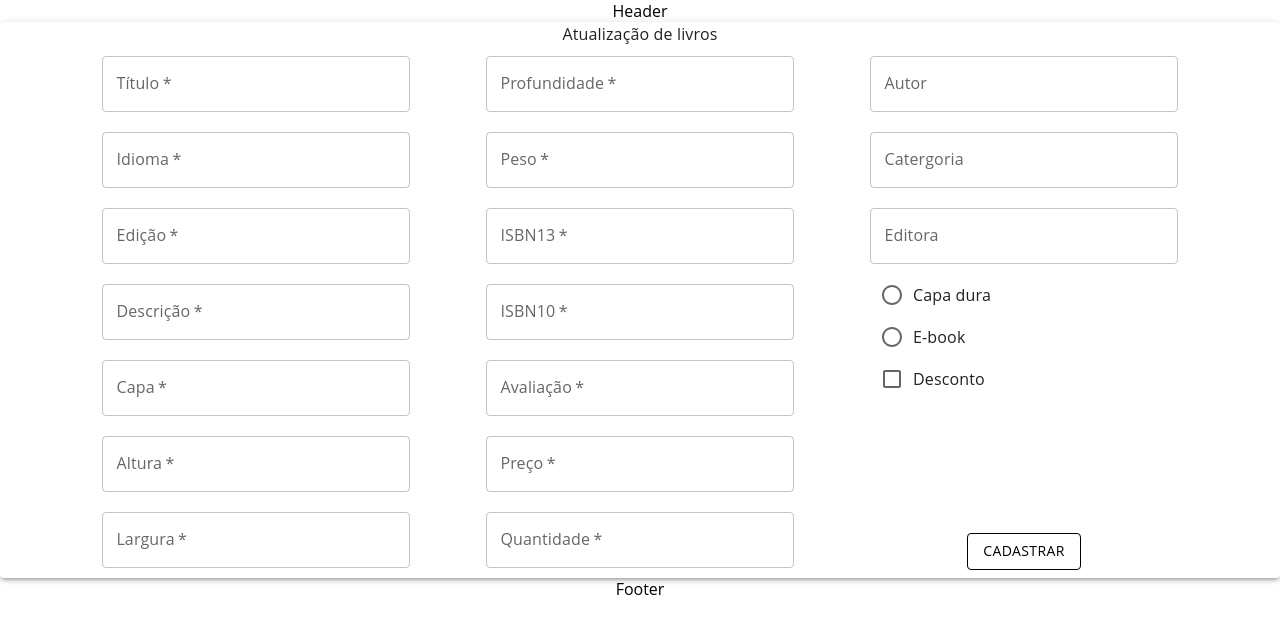
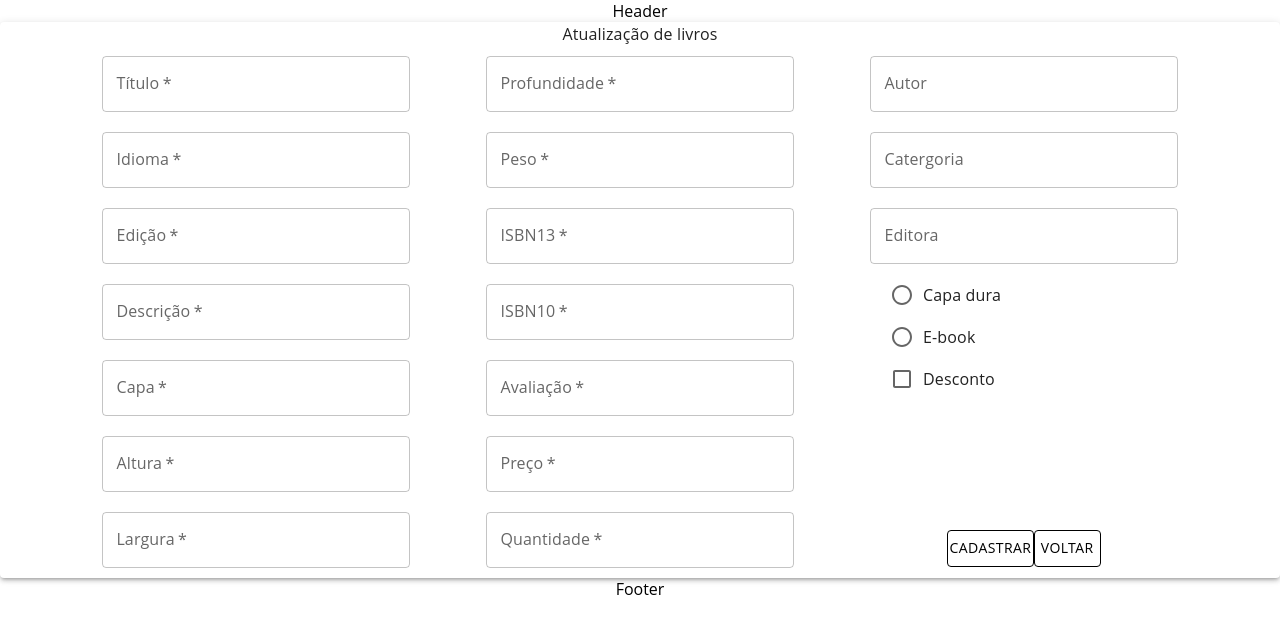
Before and after one commit to joaodath/front-ecommerce-osf, a React (Create React App) app: page /produtos in a window 1280 px wide. Shown: the top 634 px of the page. Built offline with nearby package versions, Linux system fonts and the light colour scheme; no server answers.

Commit message:
feat(books) add create update book component

```diff
--- a/src/pages/Products/UpdateBook.jsx
+++ b/src/pages/Products/UpdateBook.jsx
@@ -1,6 +1,7 @@
 import { TextField, Grid, FormControlLabel, Checkbox, Radio, RadioGroup , Box, Button, Typography, Paper} from '@material-ui/core'
 import { styled } from '@mui/material/styles';
 import React, {useState, useEffect} from 'react'
+import {Link} from 'react-router'
 
 
 const handleSubmit = async(e) =>{
@@ -69,7 +70,7 @@ const handleSubmit = async(e) =>{
         publisher
     }
 
-    const response = await fetch('https://backend-osf-release-0-4-zallyo.herokuapp.com/books/1', {
+    const response = await fetch('https://backend-osf-release-0-4-zallyo.herokuapp.com/books/8', {
         method: "PATCH",
         headers: new Headers({
           "Content-type": "application/json",
@@ -85,9 +86,20 @@ const handleSubmit = async(e) =>{
 const ButtonCriar = styled(Button)(() =>({
     borderColor: 'black',
     color: 'black',
-    marginTop: 133,
+    padding: '5 10',
     '&:hover': {
         backgroundColor: 'red',
+        color: 'white',
+        border: 'none'
+    }
+}))
+
+const ButtonVoltar = styled(Button)(() =>({
+    borderColor: 'black',
+    color: 'black',
+    padding: '0 10',
+    '&:hover': {
+        backgroundColor: '#0000ff',
         color: 'white',
         border: 'none'
     }
@@ -134,20 +146,25 @@ function UpdateBook() {
                         <TextField required variant='outlined' label="Preço" type='number' name="price" defaultValue={book.price} style={{margin: 10, width: '80%'}}/>
                         <TextField required variant='outlined' label="Quantidade" type='number' name="inventoryAmount" defaultValue={book.inventoryAmount} style={{margin: 10, width: '80%'}}/>
                     </Grid>
-                    <Grid Item xs={4} sm={4}>
+                    <Grid Item xs={4} sm={4} style={{display: 'flex',flexDirection: 'column', justifyContent: 'flex- start', alignItems: 'center'}}>
                         <TextField  variant='outlined' label="Autor" name="author" defaultValue={book.author} style={{margin: 10, width: '80%'}}/>
                         <TextField  variant='outlined' label="Catergoria" name="category" defaultValue={book.category} style={{margin: 10, width: '80%'}}/>
                         <TextField  variant='outlined' label="Editora" name="publisher" defaultValue={book.publisher} style={{margin: 10, width: '80%'}}/>
-                        <div style={{ display: 'flex', flexDirection: 'column',justifyContent: 'center', alignItems: 'flex-start' , width: '80%', paddingLeft: 50}}>
+                        <div style={{ display: 'flex', flexDirection: 'column',justifyContent: 'center', alignItems: 'flex-start' , width: '100%', paddingLeft: 60}}>
                             <RadioGroup name='tipo'>
                                 <FormControlLabel control={<Radio  />}  value="hardCover" label="Capa dura"/>
                                 <FormControlLabel control={<Radio />} value="ebook" label="E-book" />
                             </RadioGroup>
                             <FormControlLabel control={<Checkbox  name="desconto" />} label="Desconto"/>
                         </div>
-                        <ButtonCriar  variant='outlined' type="submit">
-                            CADASTRAR
-                        </ButtonCriar>
+                        <div style={{display: 'flex', flexDirection: 'row', alignItems: 'center', justifyContent: 'space-between', width: '40%', marginTop: 130}}>
+                            <ButtonCriar  variant='outlined' type="submit">
+                                CADASTRAR
+                            </ButtonCriar>
+                            <ButtonVoltar variant='outlined'>
+                                Voltar
+                            </ButtonVoltar>
+                        </div>
                     </Grid>
                 </Grid>
             </Box>
```
